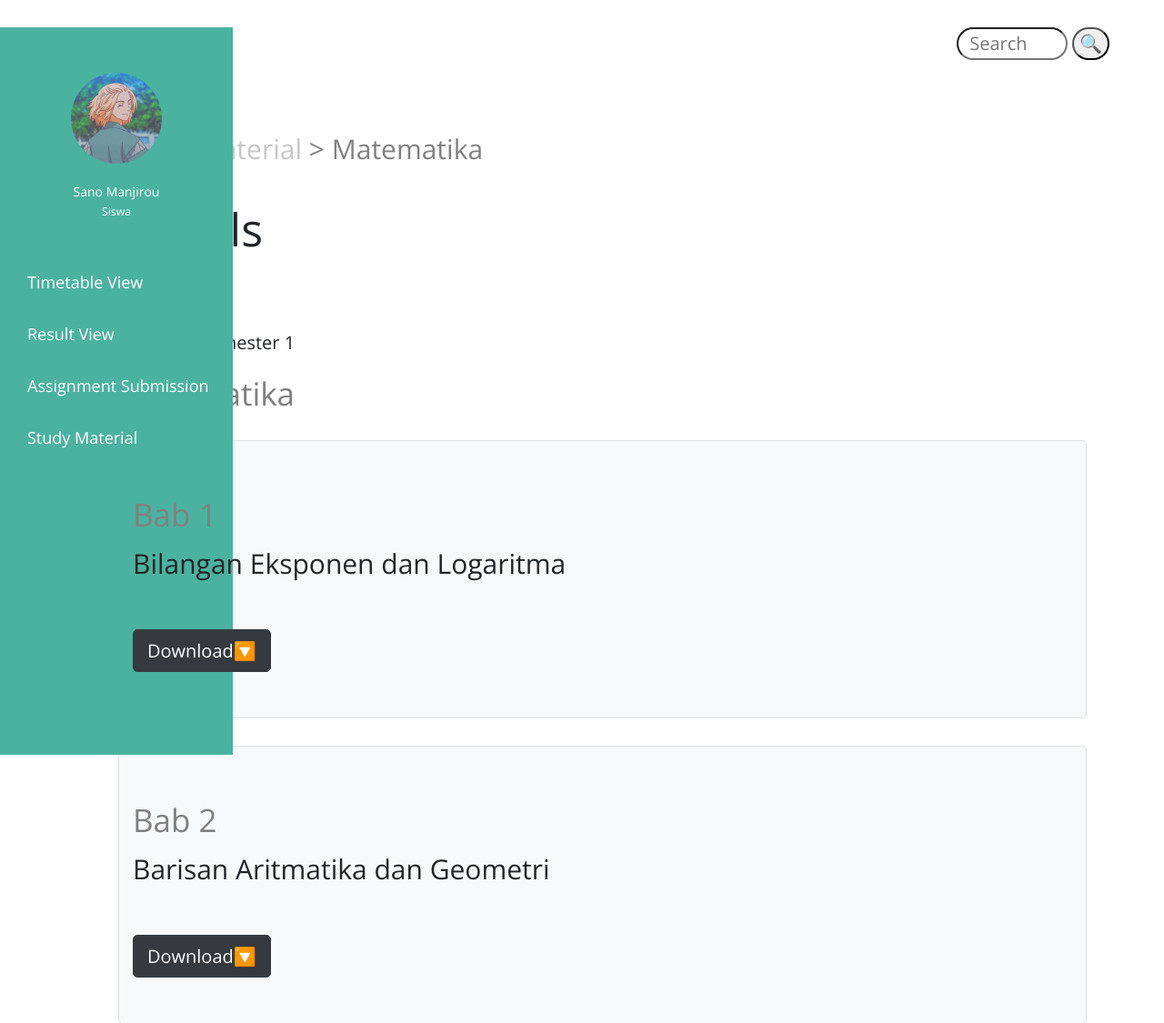
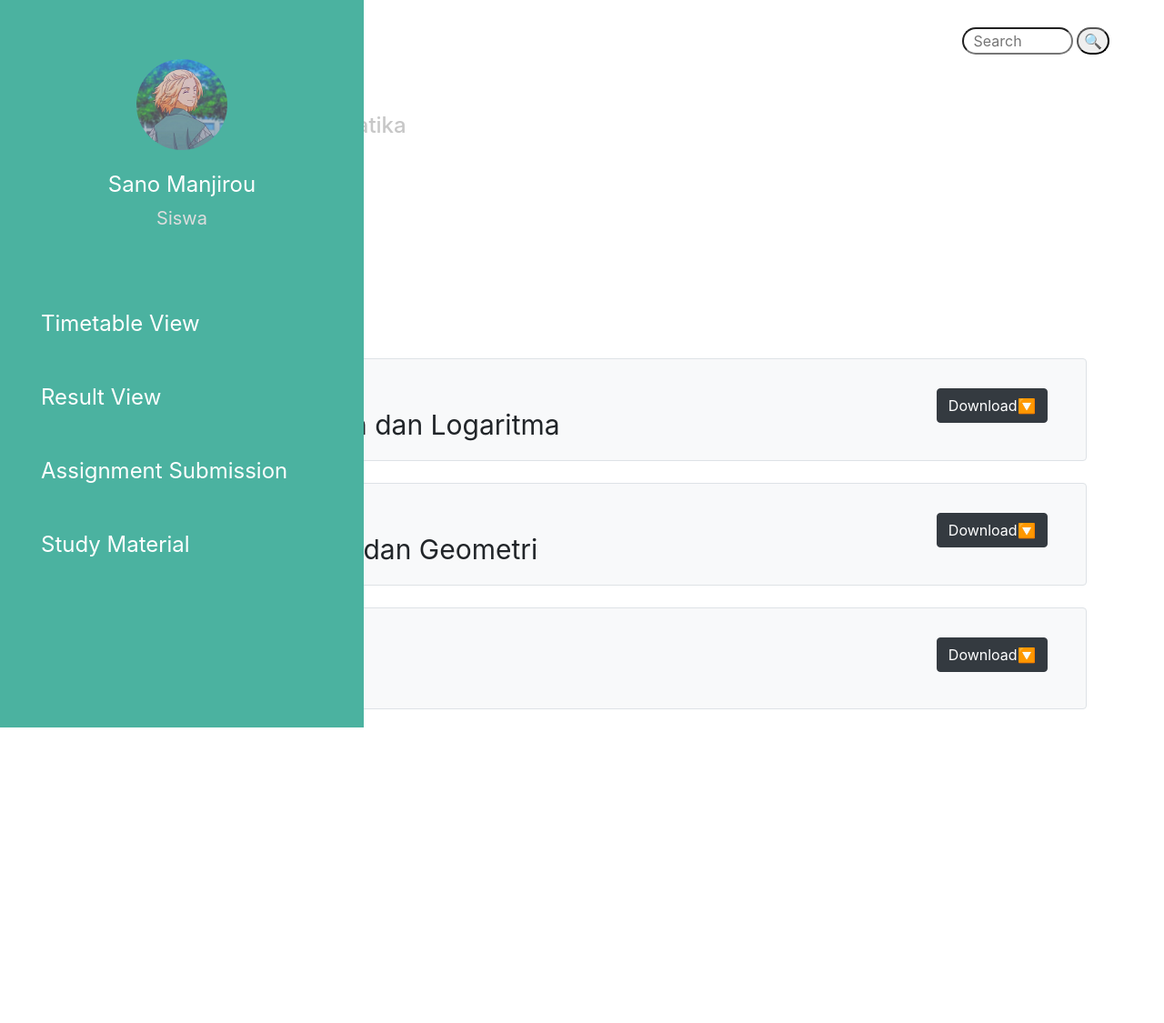
Before and after one commit to vwxyraz/pweb-eas, a PHP site: page /details.php in a window 1280 px wide. Shown: the top 1125 px of the page at 91% size. After the commit the page ends 800 px from the top, so only its background shows below. Run offline with PHP 8.4, Linux system fonts and the light colour scheme.

Commit message:
Add files via upload

```diff
--- a/details.php
+++ b/details.php
@@ -4,7 +4,7 @@
 <head>
     <title>Details</title>
 
-    <link rel="stylesheet" href="style.css">
+    <link rel="stylesheet" href="style-f.css">
     <link rel="stylesheet" href="https://cdn.jsdelivr.net/npm/bootstrap@4.6.1/dist/css/bootstrap.min.css">
     <script src="https://cdn.jsdelivr.net/npm/jquery@3.5.1/dist/jquery.slim.min.js"></script>
     <script src="https://cdn.jsdelivr.net/npm/popper.js@1.16.1/dist/umd/popper.min.js"></script>
--- a/study_material.php
+++ b/study_material.php
@@ -4,7 +4,7 @@
 <head>
     <title>Study Material</title>
 
-    <link rel="stylesheet" href="style.css">
+    <link rel="stylesheet" href="style-f.css">
     <link rel="stylesheet" href="https://cdn.jsdelivr.net/npm/bootstrap@4.6.1/dist/css/bootstrap.min.css">
     <script src="https://cdn.jsdelivr.net/npm/jquery@3.5.1/dist/jquery.slim.min.js"></script>
     <script src="https://cdn.jsdelivr.net/npm/popper.js@1.16.1/dist/umd/popper.min.js"></script>
--- /dev/null
+++ b/style-f.css
@@ -0,0 +1,62 @@
+body {
+  font-family: "Lato", sans-serif;
+}
+
+.sidenav {
+  height: 100%;
+  width: 400px;
+  position: fixed;
+  z-index: 1;
+  top: 0;
+  left: 0;
+  background-color: #4BB2A0;
+  overflow-x: hidden;
+  padding-top: 20px;
+}
+
+.sidenav a {
+  padding-top: 45px;
+  padding-left: 45px;
+  text-decoration: none !important;
+  font-size: 24px;
+  color: #ffffff;
+  display: block;
+}
+
+.sidenav a:hover {
+  color: #ddd;
+}
+
+.sidenav .profile {
+  padding-top: 45px;
+  padding-bottom: 20px;
+  text-decoration: none;
+  font-size: 24px;
+  color: #ffffff;
+  display: block;
+}
+
+span.small {
+  font-size: smaller;
+  color: #ddd;
+}
+
+img {
+  border-radius: 50%;
+  width: 100px;
+}
+
+.main {
+  margin-left: 160px; /* Same as the width of the sidenav */
+  font-size: 24px; /* Increased text to enable scrolling */
+  padding: 0px 10px;
+}
+
+@media screen and (max-height: 450px) {
+  .sidenav {padding-top: 15px;}
+  .sidenav a {font-size: 18px;}
+}
+
+h4 {
+  color: rgb(199, 199, 199);
+}
```
